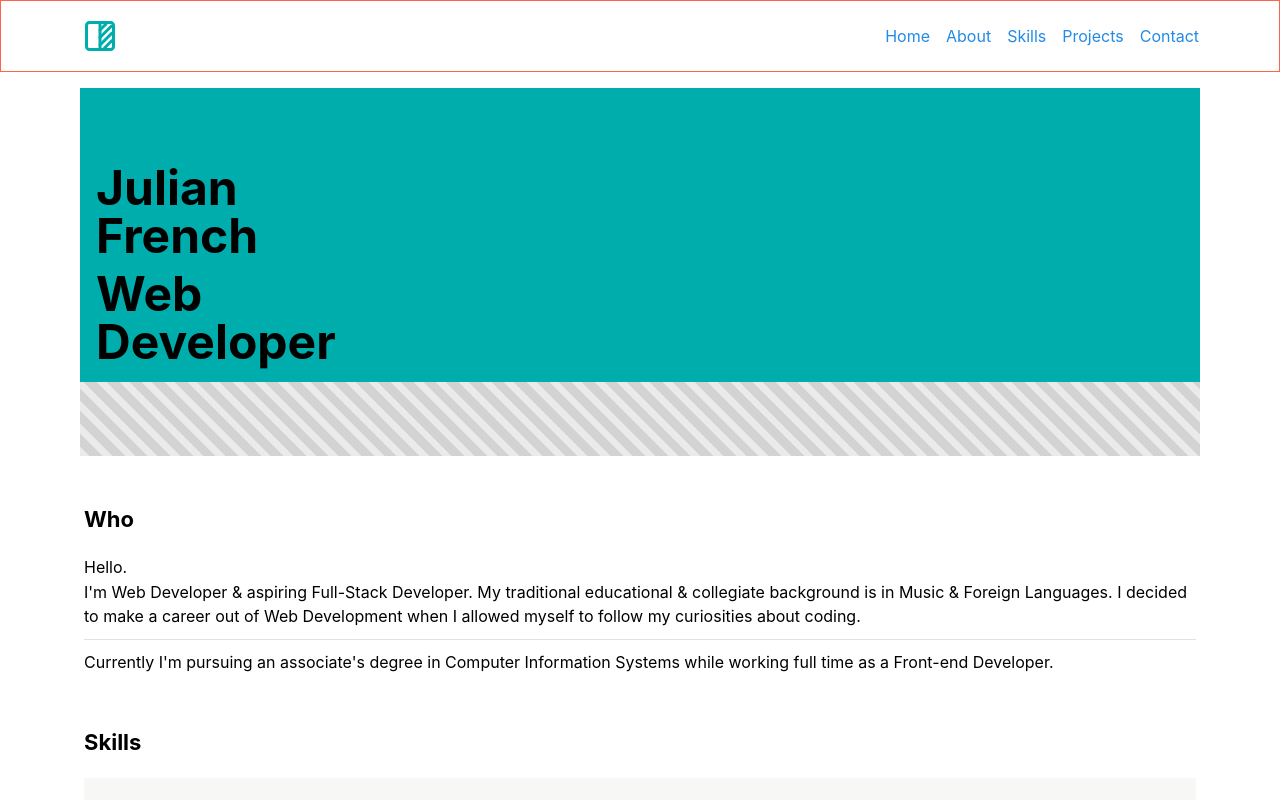
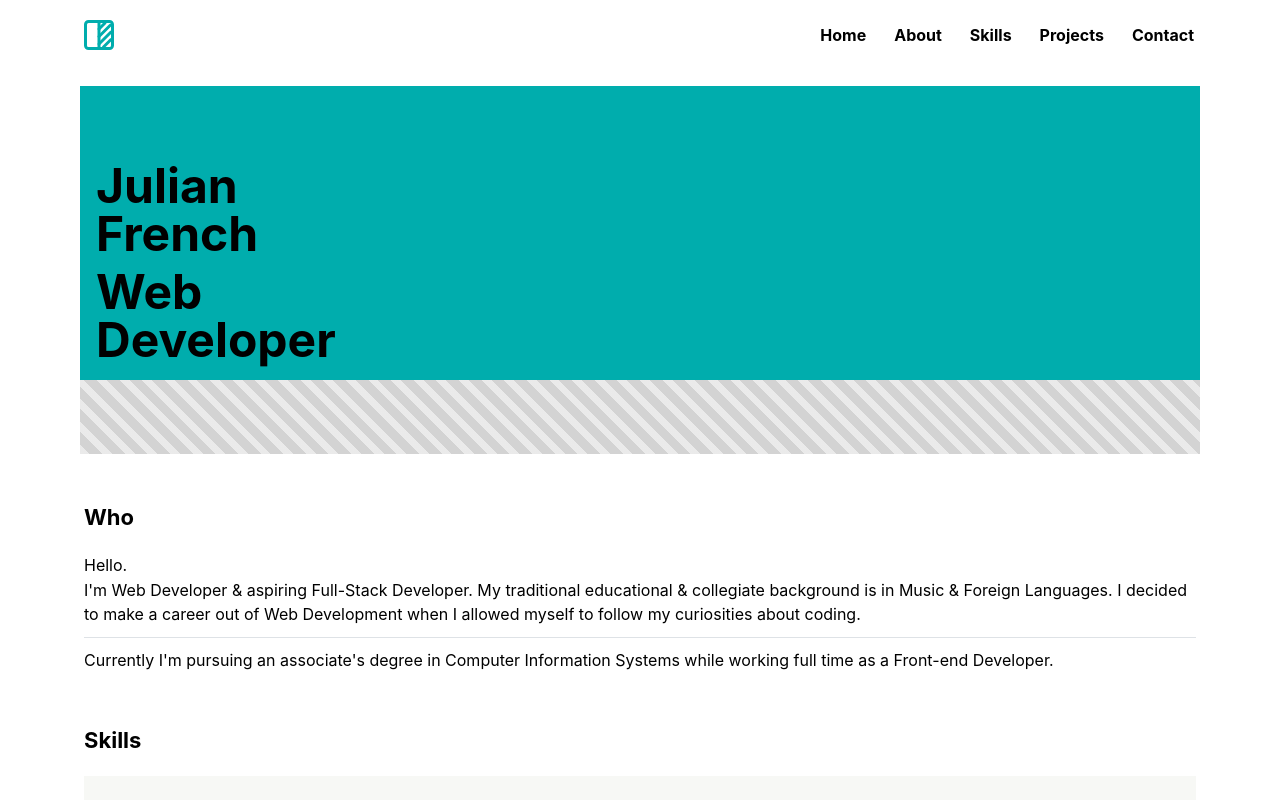
Before and after one commit to Jufrench/ju4, a Next.js app: page / in a window 1280 px wide. Shown: the top 800 px of the page. Built offline with nearby package versions, Linux system fonts and the light colour scheme.

Commit message:
Tablet nav items w/ scroll to functionality & hover effect

```diff
--- a/src/pages/index.tsx
+++ b/src/pages/index.tsx
@@ -48,19 +48,18 @@
   )
 }
 
-const navText = ['Home', 'About', 'Skills', 'Projects', 'Contact'];
+const navItemsText = ['Home', 'About', 'Skills', 'Projects', 'Contact'];
 
-const NavItem = (props: {key: string | number, label: string, onClick?: () => void}) => {
+const MobileNavItem = (props: {key: string | number, label: string, onClick?: () => void}) => {
   return (
     <NavLink
-    style={{fontWeight: 700}}
-    color="black"
-    key={props.label}
-    label={props.label}
-    href={`#${props.label.toLowerCase()}`}
-    onClick={props.onClick}
-    />
-  )
+      style={{fontWeight: 700}}
+      color="black"
+      key={props.label}
+      label={props.label}
+      href={`#${props.label.toLowerCase()}`}
+      onClick={props.onClick} />
+  );
 };
 
 const HeaderMobile = () => {
@@ -78,8 +77,8 @@
   //     onClick={handleOnClick}
   //     />
   // ));
-  const navItems = navText.map(label => (
-    <NavItem key={label} label={label} onClick={handleOnClick} />
+  const navItems = navItemsText.map(label => (
+    <MobileNavItem key={label} label={label} onClick={handleOnClick} />
   ));
 
   const MobileDrawerMenu = () => {
@@ -93,7 +92,7 @@
   };
 
   return (
-    <header id="home" style={{border: '1px solid dodgerblue'}}>
+    <header id="home">
       <Group p="md" style={{width: "90%", margin: "0 auto"}} justify="space-between">
         {/* <Avatar variant="transparent" color="#00adad" radius="0" style={{color: "#00adad"}}>
           <IconSquareHalf size="xs" strokeWidth={2} stroke="#00adad" />
@@ -108,13 +107,35 @@
   )
 };
 
-const HeaderTablet = () => {
-  const navItems = navText.map(title => (
-    <Anchor key={title}>{title}</Anchor>
-  ));
+const TabletNavItem = (props: {key: string, title: string}) => {
+  const navItemStyle: React.CSSProperties = {
+    padding: `${rem(4)} ${rem(6)}`,
+    fontWeight: 700,
+    transition: 'all 1s',
+    position: 'relative'
+  };
+
+  const [isHovered, setIsHovered] = React.useState<boolean>(false);
 
   return (
-    <header style={{border: '1px solid tomato'}}>
+    <Anchor
+      className={`header-tablet-nav-item ${isHovered ? 'hover' : ''}`}
+      c="black"
+      style={navItemStyle}
+      onMouseEnter={() => setIsHovered(true)}
+      onMouseLeave={() => setIsHovered(false)}
+      href={`#${props.title.toLowerCase()}`}
+      >
+        {props.title}
+      </Anchor>
+  )
+};
+
+const HeaderTablet = () => {
+  const navItems = navItemsText.map(title => <TabletNavItem key={title} title={title} />);
+
+  return (
+    <header className="header-tablet">
       <Group p="md" style={{ width: "90%", margin: "0 auto"}} justify="space-between">
         <Avatar variant="transparent" color="#00adad" radius="0" style={{color: "#00adad"}}>
           <LogoSvg />
@@ -175,68 +196,68 @@
   )
 }
 
-const SkillsOld = () => {
-  const languages = ['JavaScript', 'TypeScript', 'Node.js', 'Ember', 'Vue.js', 'CSS', 'HTML', 'Less/Sass', 'SQL']
-    .map((lang, index, arr) => (
-      <React.Fragment key={index}>
-        <Text style={{lineHeight: 1}} span>{lang}</Text>
-        {index !== arr.length - 1 && <Divider orientation="vertical" />}
-      </React.Fragment>
-    ));
+// const SkillsOld = () => {
+//   const languages = ['JavaScript', 'TypeScript', 'Node.js', 'Ember', 'Vue.js', 'CSS', 'HTML', 'Less/Sass', 'SQL']
+//     .map((lang, index, arr) => (
+//       <React.Fragment key={index}>
+//         <Text style={{lineHeight: 1}} span>{lang}</Text>
+//         {index !== arr.length - 1 && <Divider orientation="vertical" />}
+//       </React.Fragment>
+//     ));
 
-  const librariesAndFrameworks = ['React', 'Next.js', 'Gatsby', 'Bootstrap', 'Mantine']
-    .map((lib, index, arr) => (
-      <React.Fragment key={index}>
-        <Text style={{lineHeight: 1}} span>{lib}</Text>
-        {index !== arr.length - 1 && <Divider orientation="vertical" />}
-      </React.Fragment>
-    ));
+//   const librariesAndFrameworks = ['React', 'Next.js', 'Gatsby', 'Bootstrap', 'Mantine']
+//     .map((lib, index, arr) => (
+//       <React.Fragment key={index}>
+//         <Text style={{lineHeight: 1}} span>{lib}</Text>
+//         {index !== arr.length - 1 && <Divider orientation="vertical" />}
+//       </React.Fragment>
+//     ));
 
-  const tools = ['Git', 'Github', 'Vercel', 'Netlify']
-    .map((tool, index, arr) => (
-      <React.Fragment key={index}>
-        <Text style={{lineHeight: 1}} span>{tool}</Text>
-        {index !== arr.length - 1 && <Divider orientation="vertical" />}
-      </React.Fragment>
-    ));
+//   const tools = ['Git', 'Github', 'Vercel', 'Netlify']
+//     .map((tool, index, arr) => (
+//       <React.Fragment key={index}>
+//         <Text style={{lineHeight: 1}} span>{tool}</Text>
+//         {index !== arr.length - 1 && <Divider orientation="vertical" />}
+//       </React.Fragment>
+//     ));
 
-  return (
-    <Center id="skills" component="section">
-      <Stack style={{...sectionContentStyle}} gap={0}>
-        <Title order={3} size="h3">Skills</Title>
-        <Stack>
-          <Box>
-            <Divider
-              my="xs"
-              labelPosition="left"
-              label={
-                <Text c="gray">Languages</Text>
-              } />
-            <Group gap="xs">{languages}</Group>
-          </Box>
-          <Box>
-            <Divider
-              my="xs"
-              labelPosition="left"
-              label={
-                <Text>Libraries & Frameworks</Text>
-              } />
-            <Group gap="xs">{librariesAndFrameworks}</Group>
-          </Box>
-          <Box>
-            <Divider
-              my="xs"
-              labelPosition="left"
-              label={
-                <Text>Tools</Text>
-              } />
-            <Group gap="xs">{tools}</Group>
-          </Box>
-        </Stack>
-      </Stack>
-    </Center>
-  )
-};
+//   return (
+//     <Center id="skills" component="section">
+//       <Stack style={{...sectionContentStyle}} gap={0}>
+//         <Title order={3} size="h3">Skills</Title>
+//         <Stack>
+//           <Box>
+//             <Divider
+//               my="xs"
+//               labelPosition="left"
+//               label={
+//                 <Text c="gray">Languages</Text>
+//               } />
+//             <Group gap="xs">{languages}</Group>
+//           </Box>
+//           <Box>
+//             <Divider
+//               my="xs"
+//               labelPosition="left"
+//               label={
+//                 <Text>Libraries & Frameworks</Text>
+//               } />
+//             <Group gap="xs">{librariesAndFrameworks}</Group>
+//           </Box>
+//           <Box>
+//             <Divider
+//               my="xs"
+//               labelPosition="left"
+//               label={
+//                 <Text>Tools</Text>
+//               } />
+//             <Group gap="xs">{tools}</Group>
+//           </Box>
+//         </Stack>
+//       </Stack>
+//     </Center>
+//   )
+// };
 
 const Skills = () => {
   const languages = ['JavaScript', 'TypeScript', 'Node.js', 'Ember', 'Vue.js', 'CSS', 'HTML', 'Less/Sass', 'SQL']
--- a/src/styles/globals.css
+++ b/src/styles/globals.css
@@ -1,5 +1,23 @@
 html {
   scroll-behavior: smooth;
+}
+
+.header-tablet .header-tablet-nav-item:before {
+  position: absolute;
+  content: '';
+  left: 0;
+  top: 0;
+  background: repeating-linear-gradient(45deg, rgba(51, 51, 51, 0.1), rgba(51, 51, 51, 0.1) 7px, lightgray 5px, lightgray 16px);
+  z-index: -1;
+  height: 100%;
+  width: 100%;
+  transform: scaleX(0);
+  transform-origin: left;
+  transition: all .5s;
+}
+
+.header-tablet .header-tablet-nav-item.hover:before {
+  transform: scaleX(1);
 }
 
 /* :root {
```
